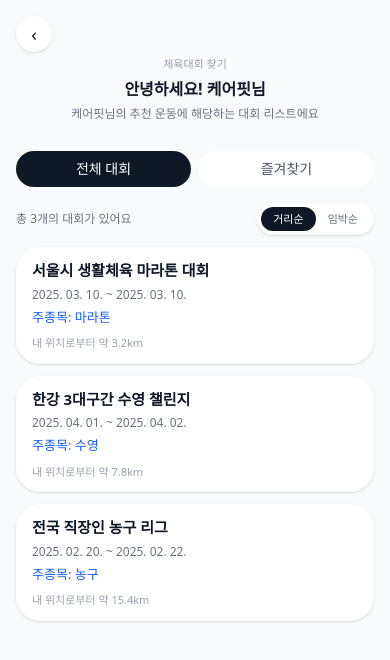
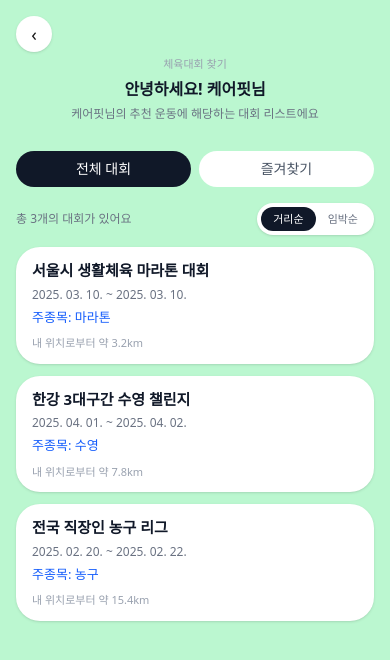
Before and after one commit to 2025-KSPO-Project/kspo_frontend, a Next.js app: page /competitions in a window 390 px wide. Shown: the top 660 px of the page. Built offline with nearby package versions, Linux system fonts and the light colour scheme; no server answers.

Commit message:
style: :iphone: 초록 배경색 적용

```diff
--- a/src/app/competitions/[id]/page.tsx
+++ b/src/app/competitions/[id]/page.tsx
@@ -29,7 +29,7 @@
 
   if (!competition) {
     return (
-      <div className="flex min-h-screen flex-col items-center justify-center bg-gray-50">
+      <div className="flex min-h-screen flex-col items-center justify-center">
         <p className="mb-4 text-sm text-gray-500">
           대회 정보를 찾을 수 없어요.
         </p>
@@ -44,7 +44,7 @@
   }
 
   return (
-    <div className="flex min-h-screen flex-col bg-gray-50">
+    <div className="flex min-h-screen flex-col ">
       <header className="relative h-40 w-full bg-linear-to-b from-blue-500 to-blue-300 px-4 pt-4">
         <button
           type="button"
--- a/src/app/competitions/page.tsx
+++ b/src/app/competitions/page.tsx
@@ -33,7 +33,7 @@
   }, [activeTab, sortKey]);
 
   return (
-    <div className="flex min-h-screen flex-col bg-gray-50">
+    <div className="flex min-h-screen flex-col">
       {/* 상단 헤더 */}
       <header className="relative px-4 pt-4 pb-4">
         {/* 뒤로가기 버튼 - 왼쪽 상단 고정 */}
```
